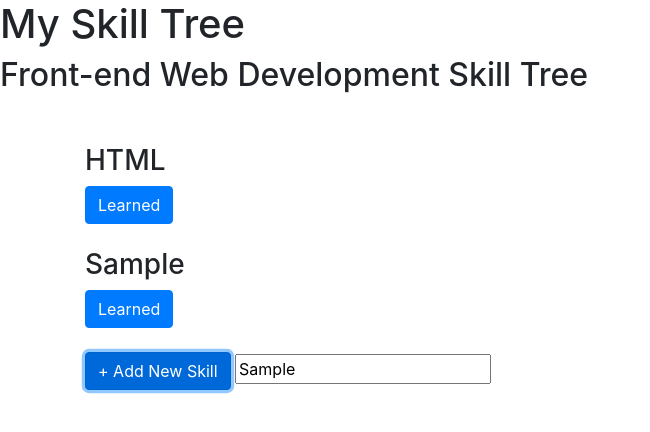
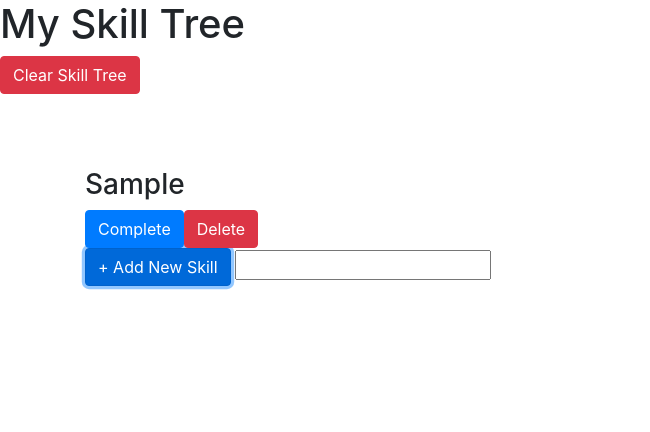
Before and after one commit to MartinGras95/skilltree, a plain HTML site: page index.html in a window 1280 px wide. Both pictures are taken after typing "Sample" into the empty fields and a click on the button "+ Add New Skill". Shown: the whole page, without its empty margins (0-650 px from the left). Drawn offline with nearby package versions, Linux system fonts and the light colour scheme.

Commit message:
delete and clear functions added

```diff
--- a/index.html
+++ b/index.html
@@ -9,20 +9,13 @@
 </head>
 <body>
     <h1>My Skill Tree</h1>
+    <button id="btn-clear" class="btn btn-danger">Clear Skill Tree</button>
 
-    <!-- Example skill tree to test functionality -->
-    <h2>Front-end Web Development Skill Tree</h2>
     <div class="container skills-container" style="margin-top: 50px;">
-        <div class="row">
-            <div class="col">
-                <h3>HTML</h3>
-                <button class="btn btn-primary btn-learned" id="btn-html">Learned</button>
 
-            </div>
-        </div>
         <br />
-        <button class="btn btn-primary" id="btn-add"> + Add New Skill</button>
-        <input id="txt-skill" type="text">
+        <button class="btn btn-primary perm" id="btn-add"> + Add New Skill</button>
+        <input  class="perm" id="txt-skill" type="text">
     </div>
 
 
--- a/script.js
+++ b/script.js
@@ -5,11 +5,18 @@ $(document).ready(function () {
         e.preventDefault();
         // get name of desired new skill
         var newSkill = document.getElementById("txt-skill").value;
-        // add the new skill to local memory and set to false as a default
-        localStorage.setItem(newSkill,false);
-        // prepend a new row, column with the new skill and button inside
-        // ugliest line ever
-        $(this).before("<div class="+`"row"`+">"+ "<div class="+`"col"`+">"+"<h3>"+newSkill+"</h3>" + "<button class="+`"btn btn-primary btn-learned"`+">Learned</button>"+"</div>"+"</div><br />");
+
+        // if text box is empty, dont add
+        if(newSkill !=""){
+            // add the new skill to local memory and set to false as a default
+            localStorage.setItem(newSkill.toLowerCase(),false);
+            // prepend a new row, column with the new skill and button inside
+            // ugliest line ever
+            $(this).before("<div class="+`"row"`+">"+ "<div class="+`"col"`+">"+"<h3>"+newSkill+"</h3>" + "<button class="+`"btn btn-primary btn-learned"`+">Complete</button>"+"<button class="+`"btn btn-danger btn-delete"`+">Delete</button>"+"</div>"+"</div>");
+            $("#txt-skill").val('');
+        }else{
+            alert("Please input correct skill");
+        }
     });
 
     // When button is clicked its corresponding skill is marked as learned
@@ -22,6 +29,26 @@ $(document).ready(function () {
 
     });
 
+    // delete skill
+    $(".skills-container").on('click','.btn-delete',function (e) {
+        e.preventDefault();
+        var value = $(this).siblings("h3").text();
+        // remove the elements
+        $(this).parentsUntil(".skills-container").remove();
+        // remove from localstorage
+        localStorage.removeItem(value);
+    });
+
+    // Clear entire skill tree
+    $("#btn-clear").click(function (e) {
+        e.preventDefault();
+        // clear localstorage
+        localStorage.clear();
+        // clear all children elements of skills container except ones with perm(permanent) class
+        $(".skills-container").children().not(".perm").remove();
+
+    });
+
 
 
 });
```
